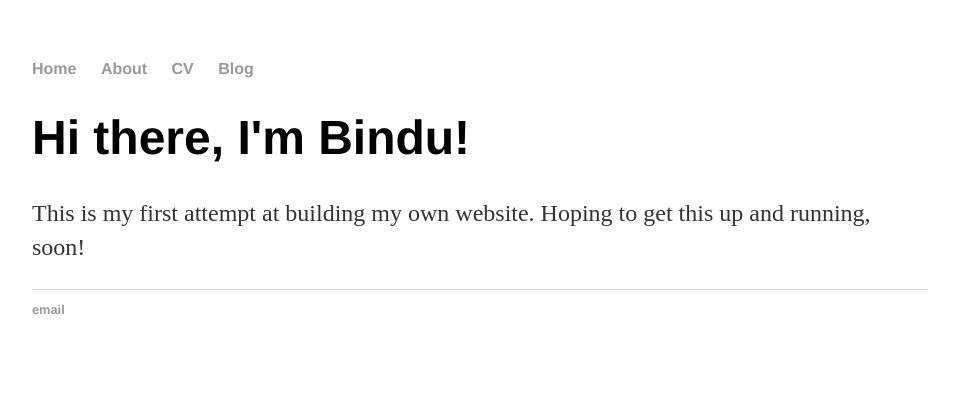
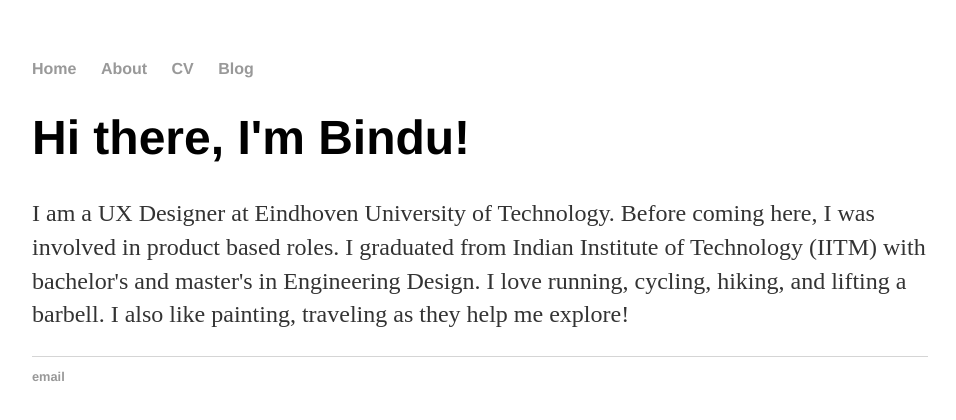
Before and after one commit to UpadhyayBindu/UpadhyayBindu.github.io, a Jekyll site: the page built from index.html, in a window 1280 px wide. Shown: the top 420 px of the page, without its empty margins (160-1116 px from the left). Built offline with Jekyll 4.4.1, drawn with Linux system fonts in a browser that asks for light colours.

Commit message:
added some more info about myself

```diff
--- a/index.html
+++ b/index.html
@@ -4,5 +4,8 @@ title: Bindu Upadhyay
 ---
 <div class="blurb">
 	<h1>Hi there, I'm Bindu!</h1>
-	<p>This is my first attempt at building my own website. Hoping to get this up and running, soon!</p>
+	<p>I am a UX Designer at Eindhoven University of Technology. Before coming here, I was involved in product based roles.
+	I graduated from Indian Institute of Technology (IITM) with bachelor's and master's in Engineering Design.
+	I love running, cycling, hiking, and lifting a barbell. I also like painting, traveling as they help me explore!
+	</p>
 </div><!-- /.blurb -->
```
